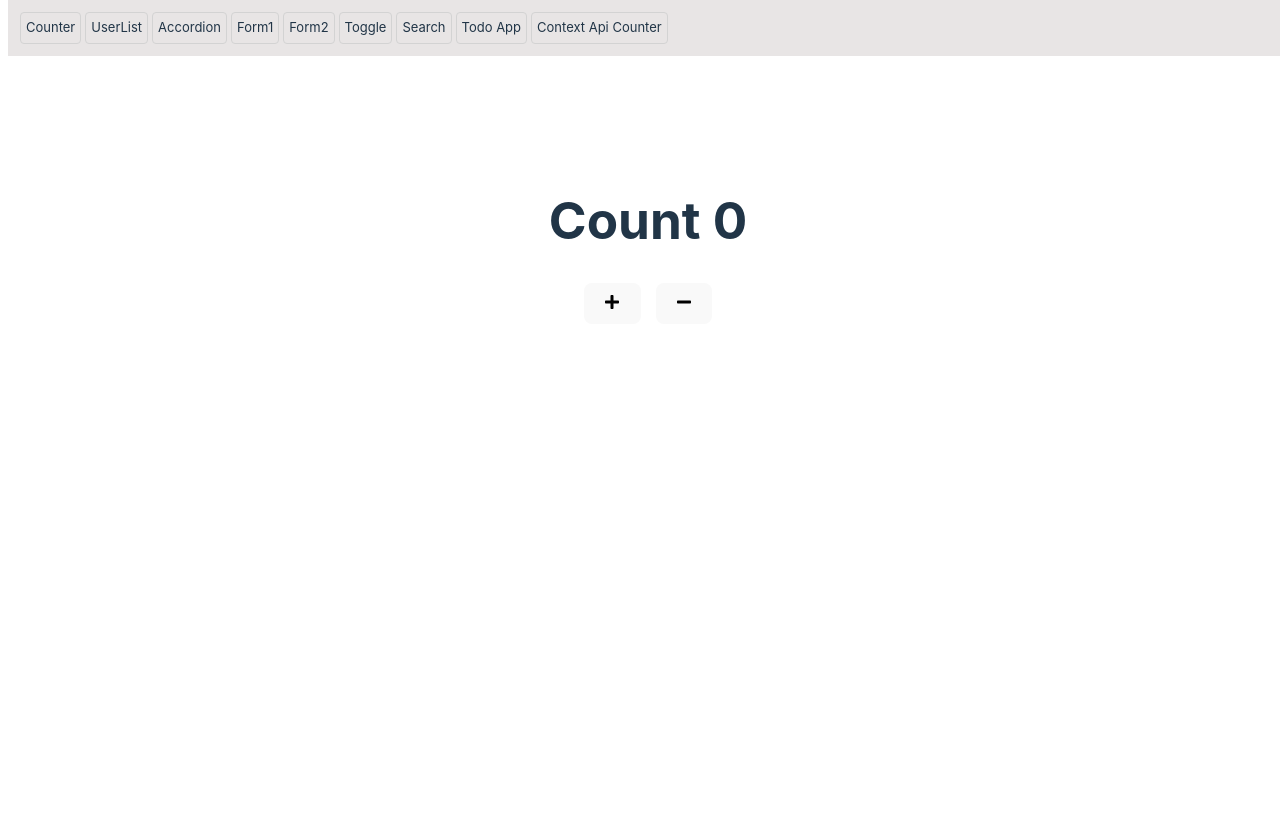
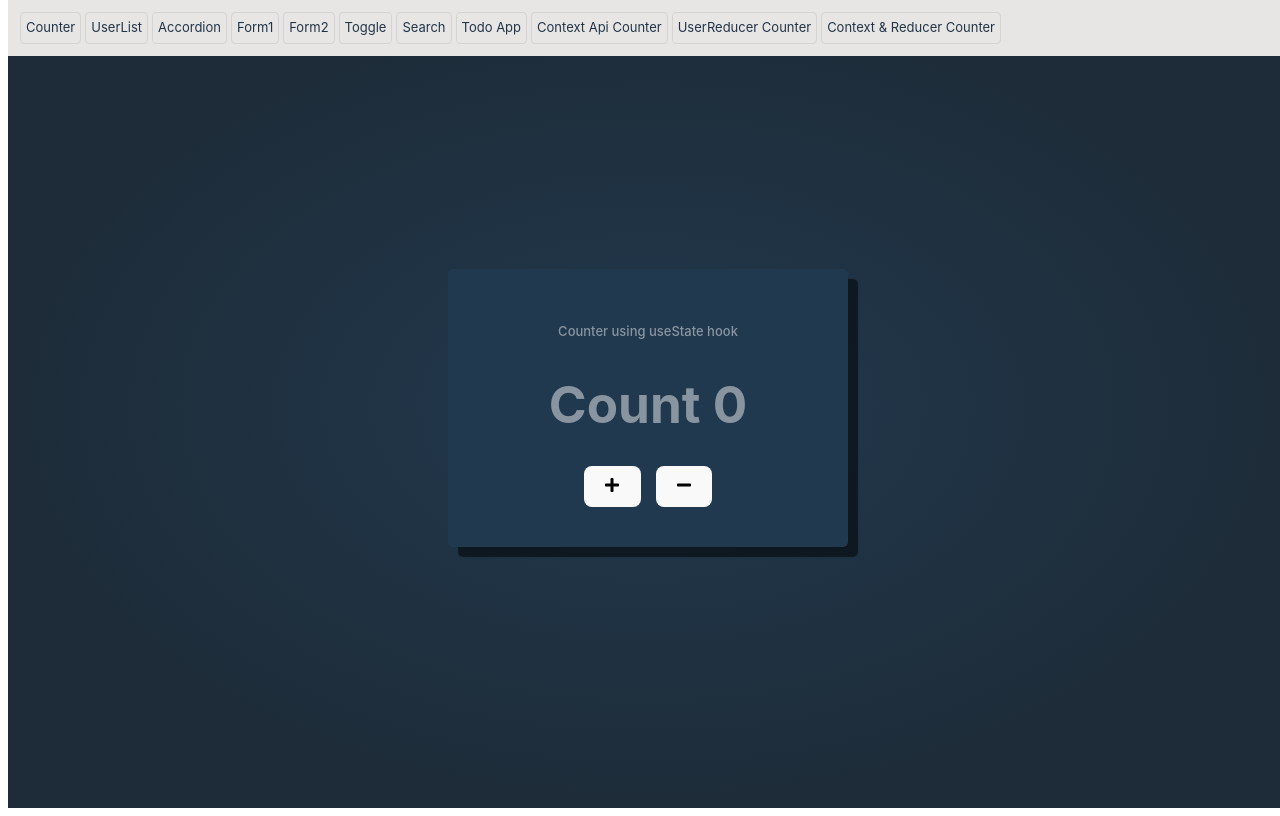
Before and after one commit to thafsi-pv/MERN-APP1, a React (Vite) app: page / in a window 1280 px wide. Built offline with nearby package versions, Linux system fonts and the light colour scheme.

Commit message:
UseReducer and useContext counter

```diff
--- a/src/App.jsx
+++ b/src/App.jsx
@@ -12,6 +12,9 @@ import Search from "./Components/Search/Search";
 import { Todo } from "./Components/Todo/Todo";
 import ContextCounter from "./Components/ContextApiCounter/ContextCounter";
 import { CounterProvider } from "./context/CounterContext";
+import ReducerCounter from "./Components/UseReducerCounter/ReducerCounter";
+import ContextReducerCounter from "./Components/Context&ReducerCounter/ContextReducerCounter";
+import { ReducerProvider } from "./context/ReducerContext";
 
 function App() {
   const [viewComponent, setViewComponent] = useState("Counter");
@@ -78,6 +81,18 @@ function App() {
           >
             Context Api Counter
           </div>
+          <div
+            className="navitem"
+            onClick={() => HandleViewComponent("ReducerCounter")}
+          >
+            UserReducer Counter
+          </div>
+          <div
+            className="navitem"
+            onClick={() => HandleViewComponent("ContextReducerCounter")}
+          >
+            Context & Reducer Counter
+          </div>
         </div>
       </div>
       {viewComponent == "Counter" && (
@@ -85,6 +100,7 @@ function App() {
           count={count}
           onIncrement={onIncrement}
           onDecrement={onDecrement}
+          counterDetails={'Counter using useState hook'}
         />
       )}
       {viewComponent == "UserList" && (
@@ -129,6 +145,18 @@ function App() {
           </CounterProvider>
         </div>
       )}
+      {viewComponent == "ReducerCounter" && (
+        <div>
+          <ReducerCounter />
+        </div>
+      )}
+      {viewComponent == "ContextReducerCounter" && (
+        <div>
+          <ReducerProvider>
+            <ContextReducerCounter />
+          </ReducerProvider>
+        </div>
+      )}
     </>
   );
 }
--- /dev/null
+++ b/src/Components/Context&ReducerCounter/ContextReducerCounter.jsx
@@ -0,0 +1,17 @@
+import { useContext } from "react";
+import { CounterReducerContext } from "../../context/ReducerContext";
+import Counter from "../Counter/Counter";
+
+const ContextReducerCounter = () => {
+  const context = useContext(CounterReducerContext);
+  return (
+    <Counter
+      count={context.count}
+      counterDetails={"Counter working with useReducer and useContext hook"}
+      onIncrement={() => context.dispatcher({ type: "+", payload: 1 })}
+      onDecrement={() => context.dispatcher({ type: "-", payload: 1 })}
+    />
+  );
+};
+
+export default ContextReducerCounter;
--- a/src/Components/ContextApiCounter/ContextCounter.css
+++ /dev/null
@@ -1,27 +0,0 @@
-.containter{
-    display: flex;
-    justify-content: center;
-    align-items: center;
-    height: 100vh;
-    background-color: rgb(228, 226, 226);
-}
-.containter-counter
-{
-    display: flex;
-    justify-content: center;
-    background-color: bisque;
-    padding: 50px;
-    border-radius: 5px;
-    box-shadow: rgba(0, 0, 0, 0.528) 10px 10px 1px;
-}
-.counter-val{
-    font-size: xx-large;
-    font-weight: 800;
-}
-
-.btn-group{
-    display: flex;
-    justify-content: space-between;
-    width: 100%;
-    margin-right: 5px;
-}
--- a/src/Components/ContextApiCounter/ContextCounter.jsx
+++ b/src/Components/ContextApiCounter/ContextCounter.jsx
@@ -1,6 +1,6 @@
 import { useContext } from "react";
-import "../ContextApiCounter/ContextCounter.css";
 import { CounterContext } from "../../context/CounterContext";
+import Counter from "../Counter/Counter";
 
 const ContextCounter = () => {
   const counter = useContext(CounterContext);
@@ -14,17 +14,12 @@ const ContextCounter = () => {
   };
 
   return (
-    <div className="containter">
-      <div className="containter-counter">
-        <div>
-          <div className="counter-val">Count {counter.count}</div>
-          <div className="btn-group">
-            <button onClick={AddCount}> +</button>
-            <button onClick={ReduceCount}> -</button>
-          </div>
-        </div>
-      </div>
-    </div>
+    <Counter
+      count={counter.count}
+      counterDetails={"Counter working with useContext hook"}
+      onIncrement={AddCount}
+      onDecrement={ReduceCount}
+    />
   );
 };
 
--- a/src/Components/Counter/Counter.css
+++ b/src/Components/Counter/Counter.css
@@ -3,18 +3,28 @@
     justify-content: space-between;
 } */
 
-.btnIncrement{
+.btnIncrement {
   margin-right: 15px;
 }
-.container{
+.container {
+  color: rgba(255, 255, 255, 0.466);
   height: 100vh;
   display: flex;
   align-items: center;
   margin: auto;
+  background: radial-gradient(
+    50% 50% at 50% 50%,
+    #21394e 0%,
+    rgba(21, 36, 49, 0.964) 100%
+  );
 }
 
-.countercontainer{
-
-    height: 500px;
+.counter-container {
+  border-radius: 5px;
+  width: 400px;
+  height: auto;
   margin: auto;
+  background-color: #21394e;
+  padding: 40px;
+  box-shadow: rgba(0, 0, 0, 0.528) 10px 10px 1px;
 }
--- a/src/Components/Counter/Counter.jsx
+++ b/src/Components/Counter/Counter.jsx
@@ -1,11 +1,12 @@
 import "./Counter.css";
 import {FaPlus,FaMinus} from 'react-icons/fa'
 
-const Counter = ({ count, onIncrement, onDecrement }) => {
+const Counter = ({ count, onIncrement, onDecrement, counterDetails }) => {
   return (
     <div className="container">
-      <div className="countercontainer">
+      <div className="counter-container">
         <div className="viewcount">
+          <p>{counterDetails}</p>
           <h1>Count {count}</h1>
         </div>
         <div className="btn">
--- a/src/Components/Todo/Todo.css
+++ b/src/Components/Todo/Todo.css
@@ -1,19 +1,24 @@
 .todo-container {
   margin-top: 80px;
-  background-color: #1e1e1e;
+  background-color: #142431;
+
   height: 100vh;
   color: #8fa8c1;
+}
+.main-container {
   display: flex;
   align-items: center;
+  height: 100vh;
+  background: radial-gradient(50% 50% at 50% 50%, #1d3042 0%, rgba(21, 36, 49, 0) 100%);
 }
 
-.todo-container button{
+.todo-container button {
   color: #8fa8c1;
   background-color: #0b5488;
   border-radius: 4px;
 }
 
-.edit-todo .btn-cancel{
+.edit-todo .btn-cancel {
   background-color: #8fa8c1;
   color: #0b5488;
 }
@@ -43,9 +48,8 @@
   flex-grow: 1;
   margin-right: 8px;
   position: relative;
-
 }
-.add-input span{
+.add-input span {
   position: absolute;
   right: 18px;
   top: 12px;
@@ -53,12 +57,12 @@
    padding-left: 10px;
    background-color: #142431; */
 }
-.clear-icon{
+.clear-icon {
   width: 20px;
   height: 20px;
 }
 
-.todo-title p{
+.todo-title p {
   font-size: xx-large;
   font-weight: 700;
   padding: 0;
@@ -69,14 +73,14 @@ margin: 15px;
   font-weight: 800;
   cursor: pointer;
 }
-.item-completed{
+.item-completed {
   text-decoration: line-through;
 }
 
 .todo-list {
   margin-top: 20px;
   max-height: 400px;
-  overflow-y: scroll;
+  overflow-y: auto;
   padding-bottom: 100px;
   margin-bottom: 25px;
 }
@@ -94,46 +98,48 @@ margin: 15px;
   margin: 4px;
   text-align: left;
 }
-.item-action{
+.item-action {
   display: flex;
   justify-content: space-between;
 }
 
-.action-edit ,.action-delete{
+.action-edit,
+.action-delete {
   margin-right: 10px;
   font-size: x-large;
   cursor: pointer;
   opacity: 0.6;
 }
-.action-edit:hover ,.action-delete:hover{
+.action-edit:hover,
+.action-delete:hover {
   opacity: 1;
 }
 
-.edit-todo{
+.edit-todo {
   display: flex;
   width: 100%;
   align-items: center;
 }
-.edit-input{
+.edit-input {
   width: 100%;
   position: relative;
 }
-.edit-input span{
+.edit-input span {
   position: absolute;
   right: 10px;
   top: 11px;
 }
-.edit-todo .edit-input input{
+.edit-todo .edit-input input {
   background-color: #142431;
   padding: 12px 35px 12px 12px;
   color: white;
   border: 1px solid rgb(126, 125, 125);
   flex-grow: 1;
 }
-.edit-todo button{
+.edit-todo button {
   margin-left: 5px;
   background-color: #0b5488;
 }
-.edit-action{
+.edit-action {
   display: flex;
 }
--- a/src/Components/Todo/Todo.jsx
+++ b/src/Components/Todo/Todo.jsx
@@ -84,6 +84,7 @@ export const Todo = () => {
 
   return (
     <div className="todo-container">
+      <div className="main-container">
         <div className="todo">
           <div className="todo-title">
             <p>Todo List</p>
@@ -178,5 +179,6 @@ export const Todo = () => {
           </div>
         </div>
       </div>
+    </div>
   );
 };
--- /dev/null
+++ b/src/Components/UseReducerCounter/ReducerCounter.jsx
@@ -0,0 +1,25 @@
+import { useReducer } from "react";
+import Counter from "../Counter/Counter";
+
+const counterReducer = (prev, action) => {
+  if (action.type == "+") {
+    return prev + action.payload;
+  } else {
+    return prev - action.payload;
+  }
+};
+
+const ReducerCounter = () => {
+  const [value, dispatcher] = useReducer(counterReducer, 0);
+
+  return (
+    <Counter
+      count={value}
+      counterDetails={"Counter working with useReducer hook"}
+      onIncrement={() => dispatcher({ type: "+", payload: 1 })}
+      onDecrement={() => dispatcher({type:'-',payload:1})}
+    />
+  );
+};
+
+export default ReducerCounter;
--- a/src/context/CounterContext.jsx
+++ b/src/context/CounterContext.jsx
@@ -3,7 +3,7 @@ import { createContext, useState } from "react";
 export const CounterContext = createContext({});
 
 export const CounterProvider = (props) => {
-  const [count, setCount] = useState(1);
+  const [count, setCount] = useState(0);
   return (
     <CounterContext.Provider value={{ count, setCount}}>
       {props.children}
--- /dev/null
+++ b/src/context/ReducerContext.jsx
@@ -0,0 +1,20 @@
+import { createContext, useReducer } from "react";
+
+export const CounterReducerContext = createContext();
+
+const ReducerCounter = (prev, action) => {
+  if (action.type == "+") {
+    return prev + action.payload;
+  } else {
+    return prev - action.payload;
+  }
+};
+
+export const ReducerProvider = (props) => {
+  const [count, dispatcher] = useReducer(ReducerCounter, 0);
+  return (
+    <CounterReducerContext.Provider value={{ count, dispatcher }}>
+      {props.children}
+    </CounterReducerContext.Provider>
+  );
+};
```
Lines whose indentation alone changed are shown as unchanged.
